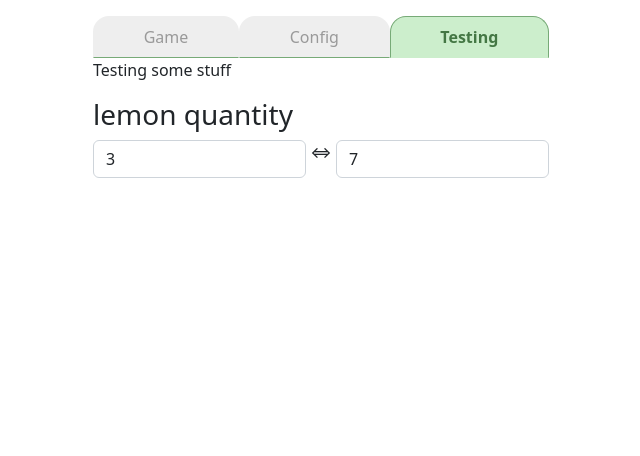
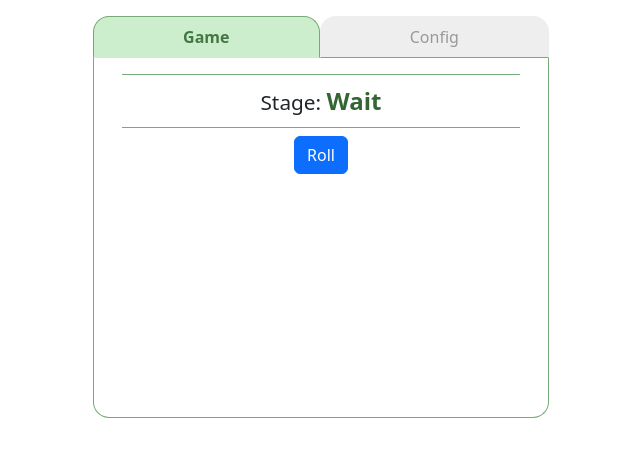
Before and after one commit to umpquah/task-resolver, a React (Create React App) app: page / in a window 1280 px wide. Shown: the top 456 px of the page, without its empty margins (319-959 px from the left). Built offline with nearby package versions, Linux system fonts and the light colour scheme.

Commit message:
Remove testing panel

```diff
--- a/package.json
+++ b/package.json
@@ -11,7 +11,7 @@
     "react-bootstrap": "^2.7.0",
     "react-bootstrap-icons": "^1.10.2",
     "react-dom": "^18.2.0",
-    "react-scripts": "5.0.1",
+    "react-scripts": "^5.0.1",
     "sass": "^1.57.1"
   },
   "scripts": {
--- a/public/index.html
+++ b/public/index.html
@@ -4,7 +4,7 @@
     <meta charset="utf-8" />
     <meta name="viewport" content="width=device-width, initial-scale=1" />
     <meta name="theme-color" content="#000000" />
-    <title>OT</title>
+    <title>Task Resolver</title>
   </head>
   <body>
     <noscript>You need to enable JavaScript to run this app.</noscript>
--- a/src/App.jsx
+++ b/src/App.jsx
@@ -4,7 +4,6 @@ import Config, { ConfigError, DEFAULT_CONFIG_JSON, SFW_LEXICON } from "./config"
 import Game from "./pages/Game";
 import ConfigPanel from "./pages/ConfigPanel"
 import MessageBanner from "./components/MessageBanner";
-import Testing from "./pages/Testing";
 import './style.scss';
 
 const App = () => {
@@ -27,15 +26,12 @@ const App = () => {
   return (
     <Container id="main">
       <MessageBanner message={error} isError={true} />
-      <Tabs fill defaultActiveKey="testing">
+      <Tabs fill defaultActiveKey="game">
         <Tab eventKey="game" title="Game">
           <Game config={config} setConfig={setConfig} setError={setError} />
         </Tab>
         <Tab eventKey="config-panel" title="Config">
           <ConfigPanel config={config} setConfig={setConfig} setError={setError} />
-        </Tab>
-        <Tab eventKey="testing" title="Testing">
-          <Testing />
         </Tab>
       </Tabs>
     </Container>
--- a/src/components/RangeSetting/index.jsx
+++ /dev/null
@@ -1,23 +0,0 @@
-import { useState } from "react";
-import { Form } from "react-bootstrap";
-
-const RangeSetting = ({ label, min, max }) => {
-  return (
-    <div>
-      <h3>{label}</h3>
-        <Form className="d-flex">
-        <Form.Control
-          type="number"
-          defaultValue={min}
-        />
-        &nbsp;&hArr;&nbsp;
-        <Form.Control
-          type="number"
-          defaultValue={max}
-        />
-      </Form>
-    </div>
-  )
-};
-
-export default RangeSetting;
--- a/src/pages/ConfigPanel/index.jsx
+++ b/src/pages/ConfigPanel/index.jsx
@@ -1,31 +1,24 @@
 import { useState } from "react";
-import { Button, Container } from "react-bootstrap";
-import Config, { ConfigError, DEFAULT_CONFIG_JSON, SFW_LEXICON, OM_LEXICON } from "../../config";
+import { Container } from "react-bootstrap";
 import MessageBanner from "../../components/MessageBanner";
 
 const ConfigPanel = ({ config, setConfig, setError }) => {
   const [message, setMessage] = useState("");
-  const handleSwitchTasks = (sfw) => {
-    const lexicon = sfw ? SFW_LEXICON : OM_LEXICON;
-    const updatedConfig = new Config(DEFAULT_CONFIG_JSON(lexicon));
-    setConfig(updatedConfig);
-    setMessage(["OK", "Tasks updated."]);
-  };
 
   return (
     <Container fluid>
-      <div className="d-flex" style={{justifyContent: "space-around"}}>
+      {/* <div className="d-flex" style={{justifyContent: "space-around"}}>
         <Button onClick={() => handleSwitchTasks(true)}>
           Use SFW Tasks
         </Button>
         <Button onClick={() => handleSwitchTasks(false)}>
           Use Other Tasks
         </Button>
-      </div>
+      </div> */}
       <MessageBanner message={message} isError={false} />
-      {/* <pre>
-        {config.json}
-      </pre> */}
+      <pre>
+        {config && config.json}
+      </pre>
     </Container>
   );
 };
--- a/src/pages/Testing/index.jsx
+++ /dev/null
@@ -1,12 +0,0 @@
-import RangeSetting from "../../components/RangeSetting";
-
-const Testing = () => {
-  return (
-    <>
-      <p>Testing some stuff</p>
-      <RangeSetting label="lemon quantity" min={3} max={7} />
-      </>
-  );
-};
-
-export default Testing;
```
Also changed, not shown: 1 other file (tests, documents, lock files or other folders).
